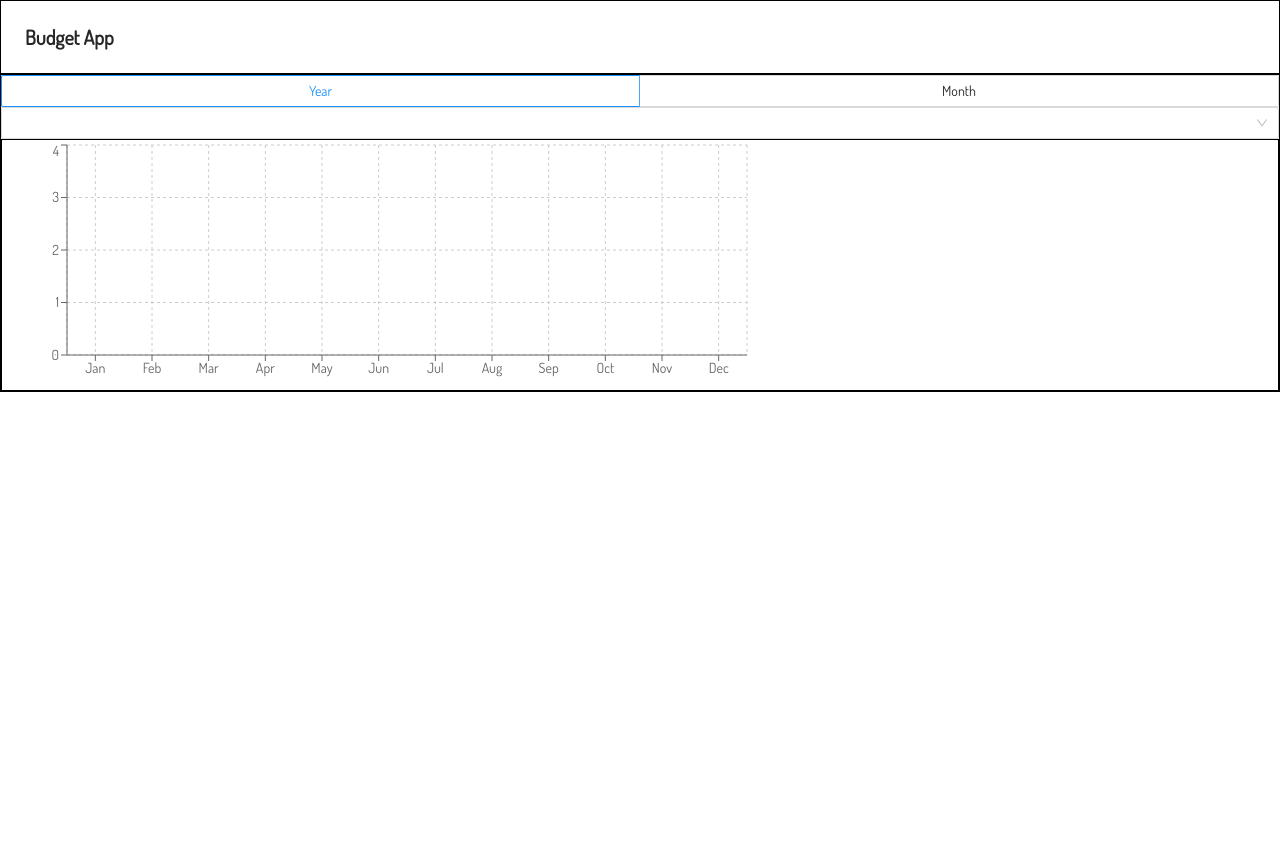
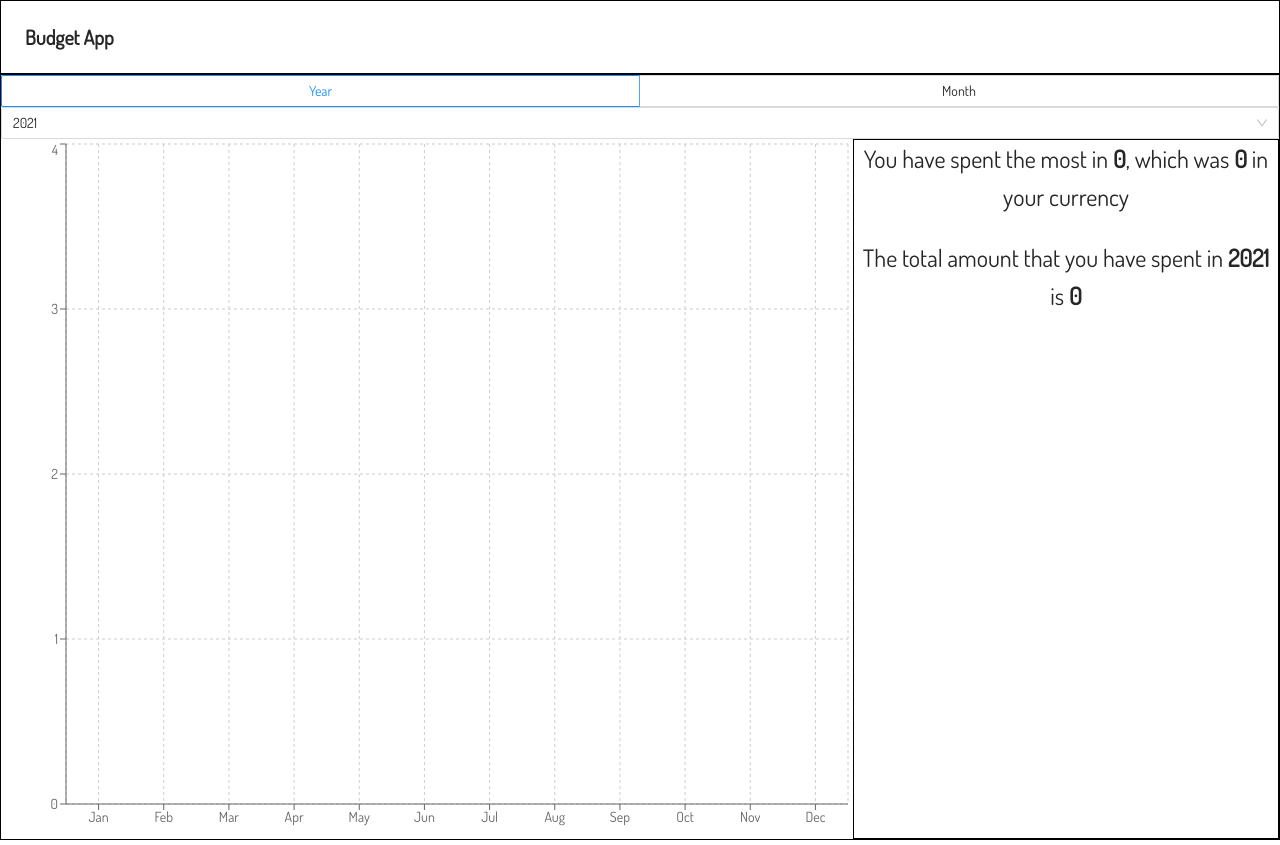
Before and after one commit to aaartyomsss/budget-frontend, a React (Create React App) app: page /personal-overview in a window 1280 px wide. Before the commit the page ends 800 px from the top, so only its background shows below. Built offline with nearby package versions, Linux system fonts and the light colour scheme.

Commit message:
Bug fixes

```diff
--- a/src/App.js
+++ b/src/App.js
@@ -61,7 +61,7 @@ const App = () => {
         </Route>
 
         <Route path='/personal-overview'>
-          <Overview expenses={personalExpenses}/>
+          <Overview/>
         </Route>
 
         <Route path='/successful-registration'>
--- a/src/components/pages/Overview.css
+++ b/src/components/pages/Overview.css
@@ -8,3 +8,7 @@
     border: 1px solid black;
     height: 100%;
 }
+
+p {
+    font-size: 24px;
+}
--- a/src/components/pages/Overview.js
+++ b/src/components/pages/Overview.js
@@ -1,38 +1,29 @@
 import React, { useState } from 'react'
-import { BarChart, CartesianGrid, XAxis, YAxis, Bar } from 'recharts'
-import { filterPerMonth } from '../../functions/helperFunctions'
 import './Overview.css'
 import OverviewFilterNavbar from './OverviewFilterNavbar'
 import OverviewDropdown from './OverviewDropdown'
+import OverviewPerYear from './OverviewPerYear'
+
 
 
 // Following component represents component that will display
 // Graph of spendings vs graph of incomes
 // With specified filters
-const Overview = ({ expenses }) => {
+const Overview = () => {
 
     // Display month or year
-    const [ filter, setFilter ] = useState("year")
-    const [ selectedYear, setYear ] = useState(new Date().getFullYear())
-    // all the data
-    const personalExpenses = filterPerMonth(expenses, selectedYear)
-
-    // TODO style component, implement proper positioning and create a separate logic for displaying per year or month overview
-
+    const [ filter, setFilter ] = useState("year");
+    const [ selectedYear, setYear ] = useState(new Date().getFullYear());
+    console.log(filter)
     return (
-        <div className="outer-div">
-                <OverviewFilterNavbar filter={filter} setFilter={setFilter}/>
-                <OverviewDropdown type={filter} setYear={setYear} />
-                <div className="centering-div">
-                    <BarChart width={750} height={250} data={personalExpenses}>
-                        <CartesianGrid strokeDasharray='3 3' />
-                        <XAxis dataKey='month'/>
-                        <YAxis />
-                        <Bar dataKey='value' />
-                    </BarChart>
-                </div>
-        </div>
-    )
+        <>
+            <div className="outer-div">
+                    <OverviewFilterNavbar filter={filter} setFilter={setFilter}/>
+                    <OverviewDropdown type={filter} setYear={setYear} value={selectedYear}/>
+                    {filter === 'year' ? <OverviewPerYear selectedYear={selectedYear}/> : <p>month</p>}
+            </div>
+        </>
+    );
 
 }
 
--- a/src/components/pages/OverviewDropdown.js
+++ b/src/components/pages/OverviewDropdown.js
@@ -4,7 +4,7 @@ import { getAllYears } from '../../functions/overviewDropdown'
 import { useSelector } from 'react-redux'
 
 
-const OverviewDropdown = ({ type, setYear }) => {
+const OverviewDropdown = ({ type, setYear, value }) => {
 
     const { Option } = Select
     const personalExpenses = useSelector(state => state.personalExpenses)
@@ -15,13 +15,38 @@ const OverviewDropdown = ({ type, setYear }) => {
         setYear(value)
     }
 
+    // TODO handle month change
+
     if (type === "year") {
         return (
             <div>
                 <Select
                     style={{ width: "100%" }}
                     onChange={onChange}
-                    defaultValue={years[0]}
+                    value={value}
+                >
+                    {years.map(year => {
+                        return <Option key={year} value={year}>{year}</Option>
+                    })}
+                </Select>
+            </div>
+        )
+    } else {
+        return (
+            <div>
+                <Select
+                    style={{ width: "50%" }}
+                    onChange={onChange}
+                    value={value}
+                >
+                    {years.map(year => {
+                        return <Option key={year} value={year}>{year}</Option>
+                    })}
+                </Select>
+                <Select
+                    style={{ width: "50%" }}
+                    onChange={onChange}
+                    value={value}
                 >
                     {years.map(year => {
                         return <Option key={year} value={year}>{year}</Option>
--- /dev/null
+++ b/src/components/pages/OverviewPerYear.js
@@ -0,0 +1,39 @@
+import React from 'react'
+import { useSelector } from 'react-redux'
+import { BarChart, CartesianGrid, XAxis, YAxis, Bar, ResponsiveContainer } from 'recharts'
+import { filterPerMonth, highestSpentMonth } from '../../functions/overviewFormatters'
+import './Overview.css'
+import { Row, Col } from 'antd'
+
+const OverviewPerYear = ({ selectedYear }) => {
+
+    const expenses = useSelector(state => state.personalExpenses)
+    // all the data
+    const personalExpenses = filterPerMonth(expenses, selectedYear)
+    const { spentMostIn, maxAmountSpent } = highestSpentMonth(personalExpenses)
+    const spentThroughYear = personalExpenses.reduce((sum, current) => sum + current.value, 0)
+
+    return (
+        <Row>
+            <Col span={16}>
+                <ResponsiveContainer height={700} width='100%'>
+                    <BarChart data={personalExpenses}>
+                        <CartesianGrid strokeDasharray='3 3' />
+                        <XAxis dataKey='month'/>
+                        <YAxis />
+                        <Bar dataKey='value' fill='#0f52ba'/>
+                    </BarChart>
+                </ResponsiveContainer>
+            </Col>
+            <Col span={8}>
+                <div className='centering-div'>
+                    <p>You have spent the most in <b>{spentMostIn}</b>, which was <b>{maxAmountSpent}</b> in your currency</p>
+                    <p>The total amount that you have spent in <b>{selectedYear}</b> is <b>{spentThroughYear}</b></p>
+                </div>
+            </Col>
+        </Row>
+    )
+
+}
+
+export default OverviewPerYear
--- a/src/functions/helperFunctions.js
+++ b/src/functions/helperFunctions.js
@@ -7,104 +7,6 @@ export const capitalizeString = string => {
 
     return firstLetter.concat(other)
 
-}
-
-// Following function filters spending for graph overview per ea month
-export const filterPerMonth = (data, year) => {
-    const filtered = data.filter(e => parseInt(e.date.split(/\/|-/)[0]) === parseInt(year))
-    const result = [
-        {
-            month: 'Jan',
-            value: 0,
-        },
-        {
-            month: 'Feb',
-            value: 0,
-        },
-        {
-            month: 'Mar',
-            value: 0,
-        },
-        {
-            month: 'Apr',
-            value: 0,
-        },
-        {
-            month: 'May',
-            value: 0,
-        },
-        {
-            month: 'Jun',
-            value: 0,
-        },
-        {
-            month: 'Jul',
-            value: 0,
-        },
-        {
-            month: 'Aug',
-            value: 0,
-        },
-        {
-            month: 'Sep',
-            value: 0,
-        },
-        {
-            month: 'Oct',
-            value: 0,
-        },
-        {
-            month: 'Nov',
-            value: 0,
-        },
-        {
-            month: 'Dec',
-            value: 0,
-        },
-]
-    filtered.forEach(expense => {
-        switch (expense.date.split(/\/|-/)[1]) {
-            case '01':
-                result[0].value += expense.amountSpent
-                break;
-            case '02':
-                result[1].value += expense.amountSpent
-                break;
-            case '03':
-                result[2].value += expense.amountSpent
-                break;
-            case '04':
-                result[3].value += expense.amountSpent
-                break;
-            case '05':
-                result[4].value += expense.amountSpent
-                break;
-            case '06':
-                result[5].value += expense.amountSpent
-                break;
-            case '07':
-                result[6].value += expense.amountSpent
-                break;
-            case '08':
-                result[7].value += expense.amountSpent
-                break;
-            case '09':
-                result[8].value += expense.amountSpent
-                break;
-            case '10':
-                result[9].value += expense.amountSpent
-                break;
-            case '11':
-                result[10].value += expense.amountSpent
-                break;
-            case '12':
-                result[11].value += expense.amountSpent
-                break;
-            default:
-                break;
-        }
-    })
-    return result
 }
 
 export const dateFormatter = (date) => {
--- /dev/null
+++ b/src/functions/overviewFormatters.js
@@ -0,0 +1,109 @@
+// Following function filters spending for graph overview per ea month
+export const filterPerMonth = (data, year) => {
+    const filtered = data.filter(e => parseInt(e.date.split(/\/|-/)[2]) === parseInt(year))
+    const result = [
+        {
+            month: 'Jan',
+            value: 0,
+        },
+        {
+            month: 'Feb',
+            value: 0,
+        },
+        {
+            month: 'Mar',
+            value: 0,
+        },
+        {
+            month: 'Apr',
+            value: 0,
+        },
+        {
+            month: 'May',
+            value: 0,
+        },
+        {
+            month: 'Jun',
+            value: 0,
+        },
+        {
+            month: 'Jul',
+            value: 0,
+        },
+        {
+            month: 'Aug',
+            value: 0,
+        },
+        {
+            month: 'Sep',
+            value: 0,
+        },
+        {
+            month: 'Oct',
+            value: 0,
+        },
+        {
+            month: 'Nov',
+            value: 0,
+        },
+        {
+            month: 'Dec',
+            value: 0,
+        },
+]
+    filtered.forEach(expense => {
+        switch (expense.date.split(/\/|-/)[1]) {
+            case '01':
+                result[0].value += expense.amountSpent
+                break;
+            case '02':
+                result[1].value += expense.amountSpent
+                break;
+            case '03':
+                result[2].value += expense.amountSpent
+                break;
+            case '04':
+                result[3].value += expense.amountSpent
+                break;
+            case '05':
+                result[4].value += expense.amountSpent
+                break;
+            case '06':
+                result[5].value += expense.amountSpent
+                break;
+            case '07':
+                result[6].value += expense.amountSpent
+                break;
+            case '08':
+                result[7].value += expense.amountSpent
+                break;
+            case '09':
+                result[8].value += expense.amountSpent
+                break;
+            case '10':
+                result[9].value += expense.amountSpent
+                break;
+            case '11':
+                result[10].value += expense.amountSpent
+                break;
+            case '12':
+                result[11].value += expense.amountSpent
+                break;
+            default:
+                break;
+        }
+    })
+    return result
+}
+
+export const highestSpentMonth = expenses => {
+    let spentMostIn = 0
+    let maxAmountSpent = 0;
+    expenses.forEach(obj => {
+        if (obj.value > spentMostIn) {
+            spentMostIn = obj.month
+            maxAmountSpent = obj.value
+        }
+    })
+    return { spentMostIn, maxAmountSpent }
+}
--- a/src/services/userService.js
+++ b/src/services/userService.js
@@ -5,7 +5,6 @@ const googleUrl = 'http://localhost:3001/api/google'
 
 const login = async (creds) => {
     const res = await axios.post(baseUrl, creds)
-    console.log(res.data)
     return res.data
 }
 
@@ -15,7 +14,6 @@ const register = async (creds) => {
 }
 
 const postGoogle = async (req) => {
-    console.log(req)
     const res = await axios.post(googleUrl, req)
     return res.data
 }
```
Also changed, not shown: 2 other files (tests, documents, lock files or other folders).
